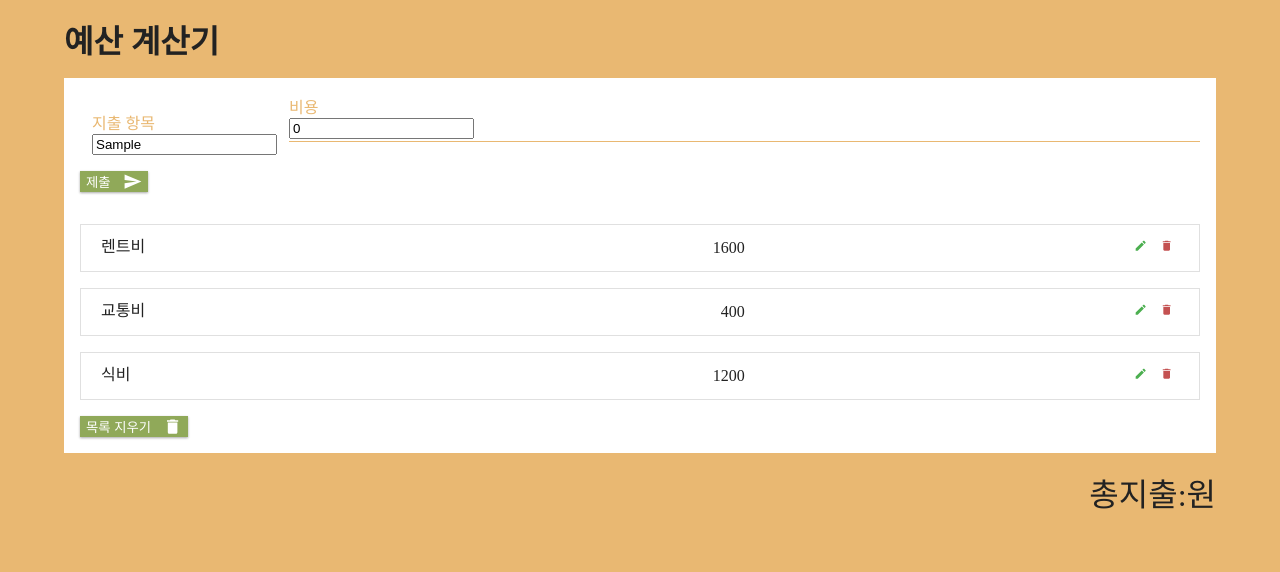
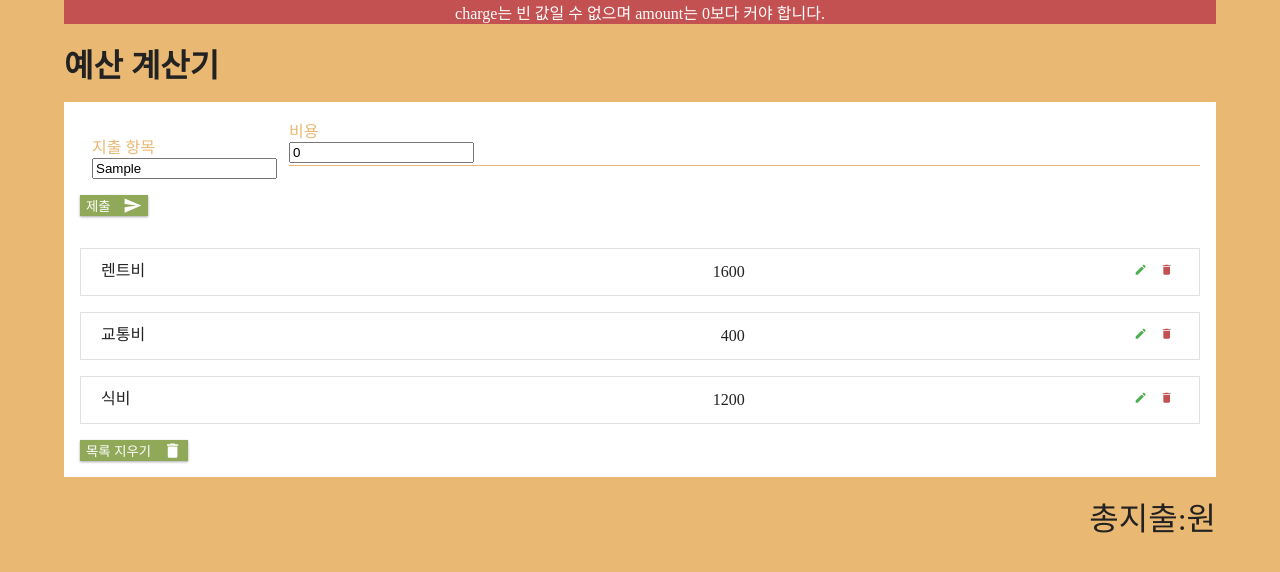
Before and after one commit to mj99k14/React_study, a React (Create React App) app: page / in a window 1280 px wide. Both pictures are taken after typing "Sample" into the empty fields and a click on the button "제출". Shown: the top 572 px of the page. Built offline with nearby package versions, Linux system fonts and the light colour scheme.

Commit message:
패스트캠퍼스 9-7 alert생성하기

```diff
--- a/src/App.js
+++ b/src/App.js
@@ -3,9 +3,12 @@ import React from 'react'
 import "./App.css";
 import ExpenseForm from './components/ExpenseForm';
 import ExpenseList from "./components/ExpenseList";
+import Alert from "./components/Alert";
 const App = () => {
   const [charge,setCharge] = useState("");
   const [amount,setAmount] = useState(0);
+
+  const [alert, setAlert] = useState({show: false});
 
   const [expenses,setExpenses] = useState(
 [
@@ -30,6 +33,15 @@ const App = () => {
     const newexpenses = expenses.filter(expense => expense.id !== id);
     console.log(newexpenses);
     setExpenses(newexpenses);
+    handleAlert({type:'danger', text:'아이템이 삭제되었습니다.'});
+  }
+
+  const handleAlert =({type,text}) =>{
+    setAlert({show: true, type, text});
+    setTimeout(() =>{
+      setAlert({show: false});
+    },7000);
+
   }
 
   const handleSubmit = (e) =>{
@@ -41,16 +53,20 @@ const App = () => {
       setExpenses(newExpenses);
       setCharge("");
       setAmount(0);
-
-
+      handleAlert({type:"success", text:"아이템이 생성되었습니다."});
     }else{
       console.log('error');
+      handleAlert({
+        type: 'danger',
+        text: 'charge는 빈 값일 수 없으며 amount는 0보다 커야 합니다.'
+      })
     }
 
     }
 
     return(
       <main className="main-container">
+        {alert.show ? <Alert type={alert.type} text={alert.text}/>: null}
         <h1>예산 계산기</h1>
 
         <div style={{width:'100%',backgroundColor: 'white',padding: '1rem'}}>
--- /dev/null
+++ b/src/components/Alert.css
@@ -0,0 +1,16 @@
+.alert{
+    padding:0.75 rem,1.25 rem;
+    color:var(--mainWhite);
+    text-align: center;
+    margin: 2 rem auto 0 auto;
+    border-radius: 2 px;
+}
+
+.alert-danger{
+    background: var(--mainRed);
+
+}
+
+.alert-success{
+    background: var(--mainGreen);
+}
--- /dev/null
+++ b/src/components/Alert.js
@@ -0,0 +1,10 @@
+import React from 'react'
+import './Alert.css';
+
+const Alert = ({type,text}) => {
+  return (
+    <div className={`alert alert-${type}`}>{text}</div>
+  )
+}
+
+export default Alert
```
